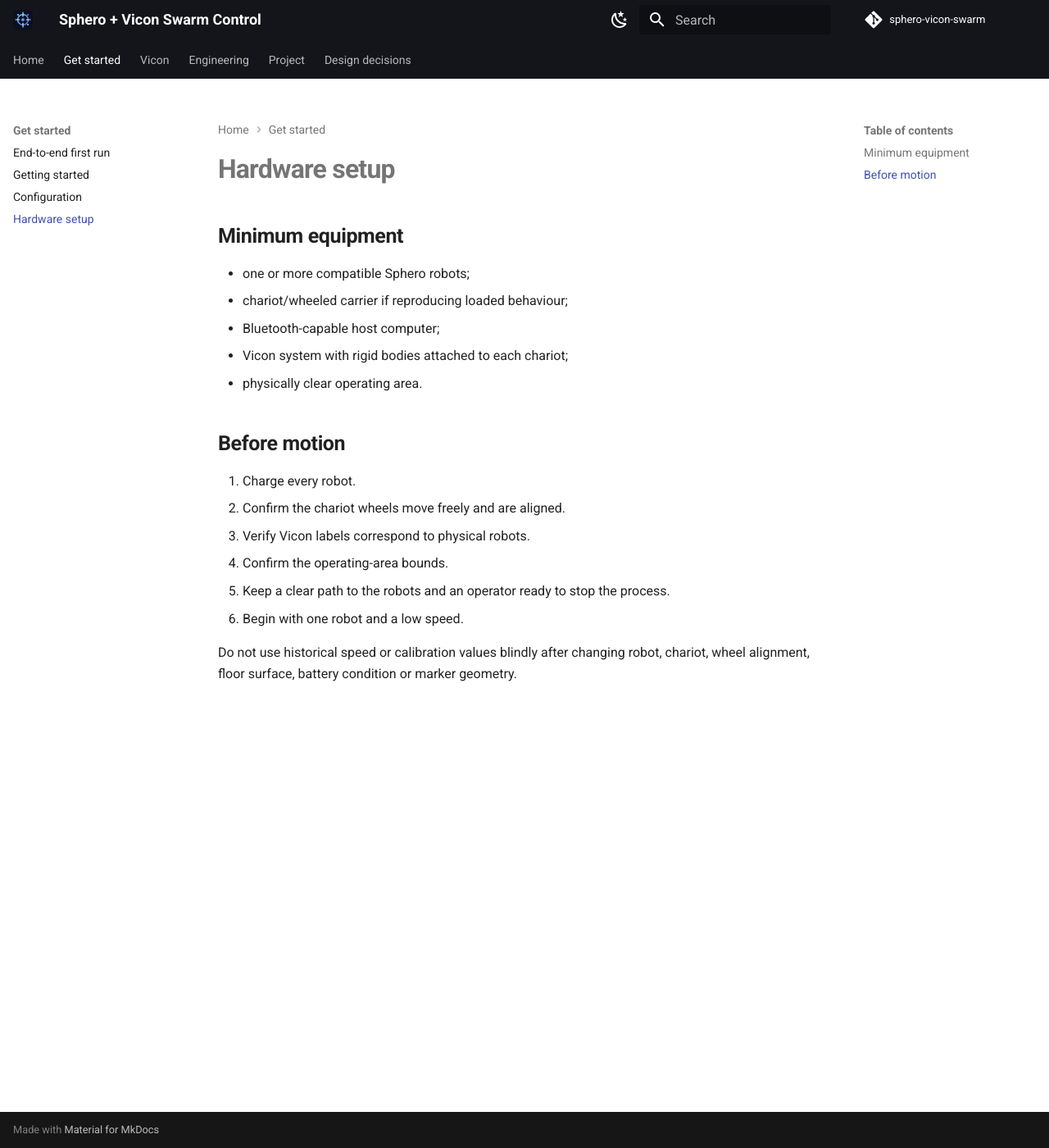
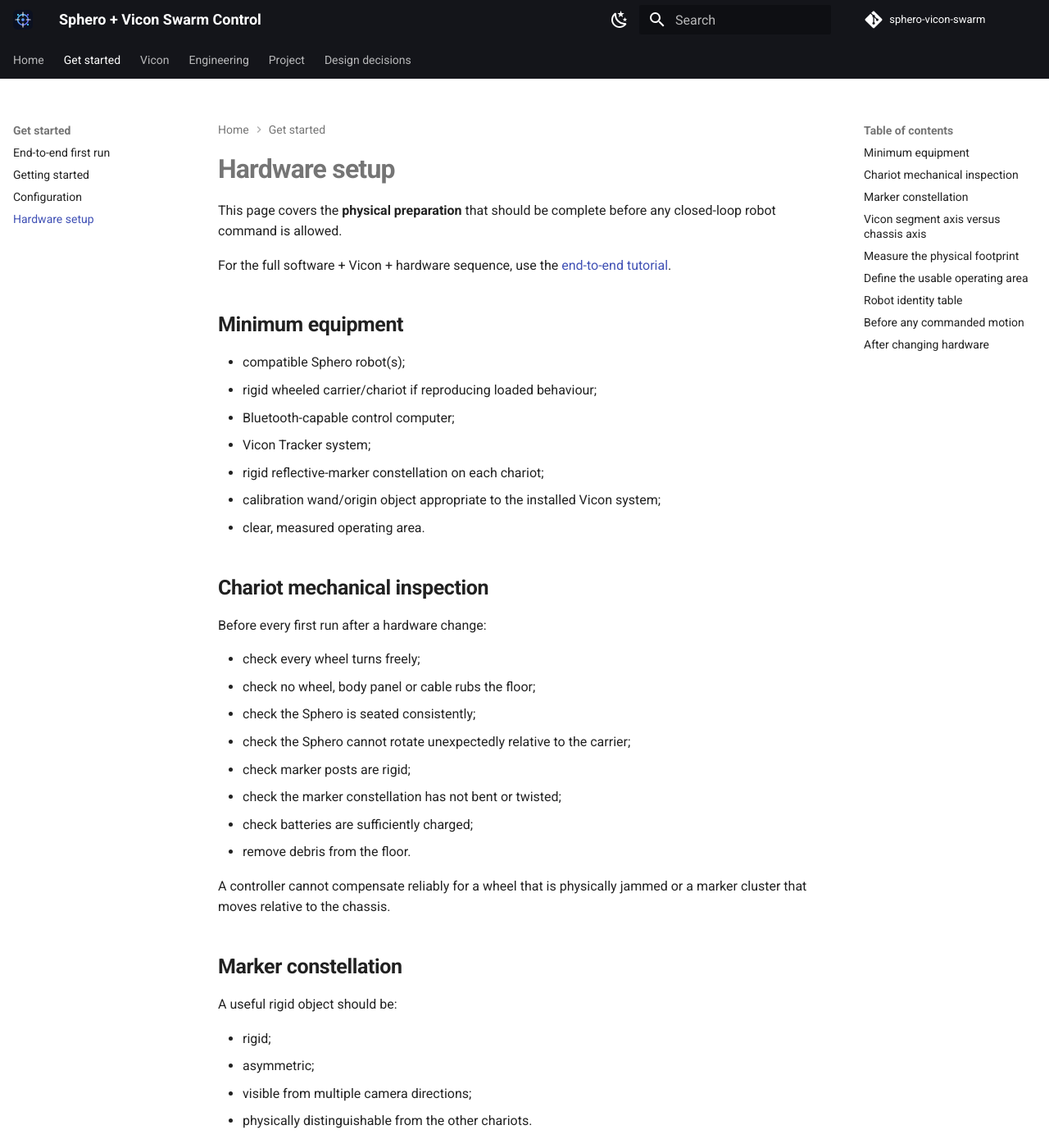
Before and after one commit to RV-crtl/sphero-vicon-swarm, an MkDocs documentation site: the page built from docs/hardware-setup.md, in a window 1280 px wide and 1400 px high. Shown: the whole window at 82% size. Built offline with MkDocs 1.6.1 and Material for MkDocs 9.7.7, drawn with Linux system fonts in a browser that asks for light colours; comment, search, counter and statistics services are not loaded; some of the changed text lies outside the part shown.

Commit message:
docs: expand practical hardware setup and identity workflow

````diff
--- a/docs/hardware-setup.md
+++ b/docs/hardware-setup.md
@@ -1,20 +1,126 @@
 # Hardware setup
+
+This page covers the **physical preparation** that should be complete before any closed-loop robot command is allowed.
+
+For the full software + Vicon + hardware sequence, use the [end-to-end tutorial](end-to-end-tutorial.md).
 
 ## Minimum equipment
 
-- one or more compatible Sphero robots;
-- chariot/wheeled carrier if reproducing loaded behaviour;
-- Bluetooth-capable host computer;
-- Vicon system with rigid bodies attached to each chariot;
-- physically clear operating area.
+- compatible Sphero robot(s);
+- rigid wheeled carrier/chariot if reproducing loaded behaviour;
+- Bluetooth-capable control computer;
+- Vicon Tracker system;
+- rigid reflective-marker constellation on each chariot;
+- calibration wand/origin object appropriate to the installed Vicon system;
+- clear, measured operating area.
 
-## Before motion
+## Chariot mechanical inspection
 
-1. Charge every robot.
-2. Confirm the chariot wheels move freely and are aligned.
-3. Verify Vicon labels correspond to physical robots.
-4. Confirm the operating-area bounds.
-5. Keep a clear path to the robots and an operator ready to stop the process.
-6. Begin with one robot and a low speed.
+Before every first run after a hardware change:
 
-Do not use historical speed or calibration values blindly after changing robot, chariot, wheel alignment, floor surface, battery condition or marker geometry.
+- check every wheel turns freely;
+- check no wheel, body panel or cable rubs the floor;
+- check the Sphero is seated consistently;
+- check the Sphero cannot rotate unexpectedly relative to the carrier;
+- check marker posts are rigid;
+- check the marker constellation has not bent or twisted;
+- check batteries are sufficiently charged;
+- remove debris from the floor.
+
+A controller cannot compensate reliably for a wheel that is physically jammed or a marker cluster that moves relative to the chassis.
+
+## Marker constellation
+
+A useful rigid object should be:
+
+- rigid;
+- asymmetric;
+- visible from multiple camera directions;
+- physically distinguishable from the other chariots.
+
+Vicon recommends at least four marker trajectories for object creation; five or more is preferable when practical.
+
+Avoid a perfectly symmetric marker layout. Symmetry makes identity/orientation ambiguity more likely.
+
+## Vicon segment axis versus chassis axis
+
+The Vicon segment orientation does not necessarily point along the physical long axis of the chariot.
+
+The configuration field:
+
+```toml
+body_yaw_offset_deg = 0.0
+```
+
+exists for **physical footprint geometry/digital-twin orientation**.
+
+Do not use it to fix steering. Steering-frame alignment is learned from measured displacement in the heading-calibration stage.
+
+## Measure the physical footprint
+
+Record the maximum physical dimensions, including anything that can collide.
+
+```toml
+body_length_mm = 200.0
+body_width_mm = 140.0
+```
+
+If robots differ, record each robot's own dimensions. The advanced three-chariot reference controller uses the largest configured footprint as a conservative common collision box.
+
+## Define the usable operating area
+
+After the Vicon world origin is set, determine the region where:
+
+- tracking is stable;
+- cameras have useful coverage;
+- robots cannot hit walls/furniture/tripods;
+- the operator can safely observe and stop the test.
+
+Then choose bounds **inside** that region.
+
+Do not define software bounds by measuring the room alone. They are control bounds, so tracking quality and physical hazards both matter.
+
+## Robot identity table
+
+Before motion, make a table like this locally:
+
+| Software label | Physical chariot | BLE/Sphero name | Vicon subject | Vicon segment |
+|---|---|---|---|---|
+| robot-1 | Chariot A | local value | local value | local value |
+| robot-2 | Chariot B | local value | local value | local value |
+| robot-3 | Chariot C | local value | local value | local value |
+
+Prove the mapping rather than trusting labels:
+
+1. run the Vicon-only pose monitor;
+2. move one chariot by hand;
+3. confirm one software label changes;
+4. repeat;
+5. run the Sphero smoke tests and confirm the intended device responds.
+
+## Before any commanded motion
+
+- [ ] workspace clear;
+- [ ] Vicon objects visible;
+- [ ] local TOML validated;
+- [ ] robot/object identity physically verified;
+- [ ] Ctrl+C terminal focused;
+- [ ] operator can reach the robots;
+- [ ] first movement speed chosen deliberately;
+- [ ] calibration travel clearance available.
+
+## After changing hardware
+
+Re-run the relevant validation if you change:
+
+- Sphero robot;
+- carrier/chariot;
+- wheel alignment;
+- marker geometry;
+- marker mounting;
+- floor surface;
+- Vicon object definition;
+- world origin;
+- battery condition enough to materially change breakaway behaviour.
+
+Do not reuse historical calibration/learning blindly after a physical change.
````
